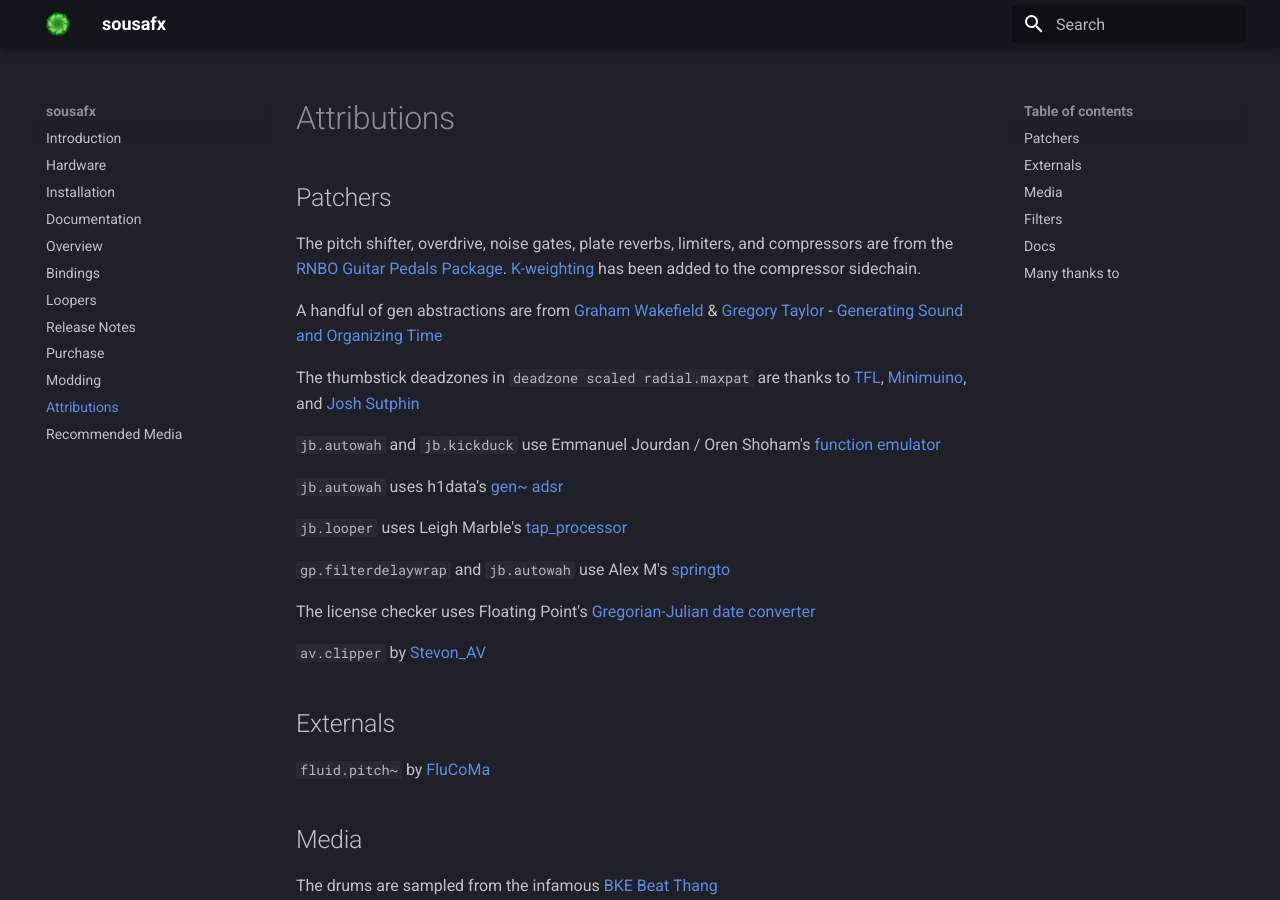
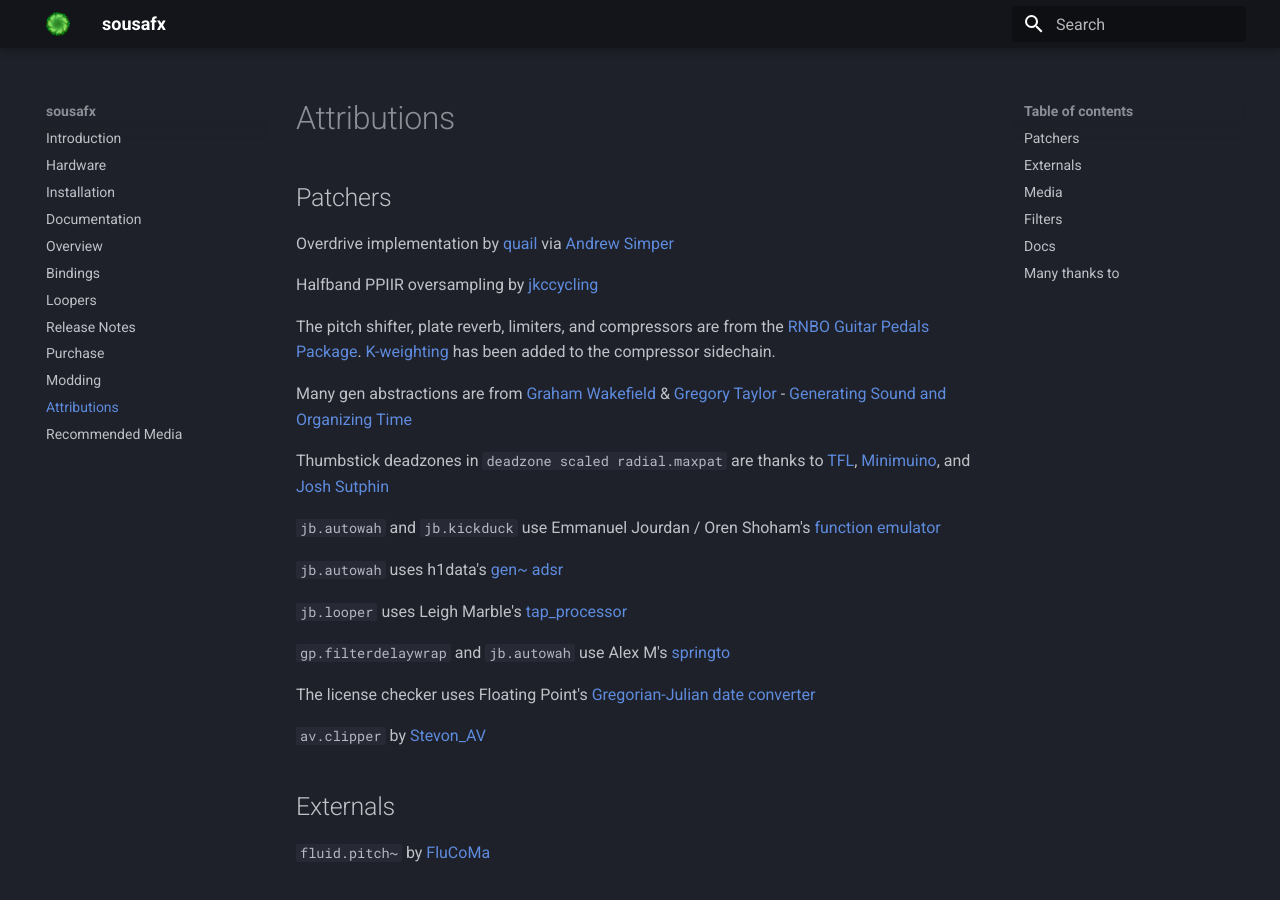
Before and after one commit to Sousastep/SousaFX-rnbo-docs, an MkDocs documentation site: the page built from docs/attributions.md, in a window 1280 px wide and 900 px high. Built offline with MkDocs 1.6.1 and Material for MkDocs 9.7.7, drawn with Linux system fonts in a browser that asks for light colours; the version menu is left out.

Commit message:
v0.11.7 attributions

```diff
--- a/docs/attributions.md
+++ b/docs/attributions.md
@@ -7,11 +7,15 @@
 
 ## Patchers
 
-The pitch shifter, overdrive, noise gates, plate reverbs, limiters, and compressors are from the [RNBO Guitar Pedals Package](https://cycling74.com/products/rnbo-guitar-pedals). [K-weighting](https://www.itu.int/dms_pubrec/itu-r/rec/bs/R-REC-BS.1770-5-202311-I!!PDF-E.pdf) has been added to the compressor sidechain.
+Overdrive implementation by [quail](https://discord.com/channels/289378508247924738/289379241345155073/1533985256569307197) via [Andrew Simper](https://www.youtube.com/watch?v=eGcqomH6aAc)
 
-A handful of gen abstractions are from [Graham Wakefield](https://github.com/grrrwaaa) & [Gregory Taylor](https://cycling74.com/articles/an-interview-with-gregory-taylor) - [Generating Sound and Organizing Time](https://cycling74.com/books/go)
+Halfband PPIIR oversampling by [jkccycling](https://discord.com/channels/289378508247924738/289379241345155073/1403535159596159069)
 
-The thumbstick deadzones in `deadzone scaled radial.maxpat` are thanks to [TFL](https://cycling74.com/forums/scaled-radial-deadzone-for-gamepad-joystick#reply-68021c0c3bd53f00135efbe2), [Minimuino](https://github.com/Minimuino/thumbstick-deadzones), and [Josh Sutphin](https://joshsutphin.com/gamedev/doing-thumbstick-dead-zones-right.html)
+The pitch shifter, plate reverb, limiters, and compressors are from the [RNBO Guitar Pedals Package](https://cycling74.com/products/rnbo-guitar-pedals). [K-weighting](https://www.itu.int/dms_pubrec/itu-r/rec/bs/R-REC-BS.1770-5-202311-I!!PDF-E.pdf) has been added to the compressor sidechain.
+
+Many gen abstractions are from [Graham Wakefield](https://github.com/grrrwaaa) & [Gregory Taylor](https://cycling74.com/articles/an-interview-with-gregory-taylor) - [Generating Sound and Organizing Time](https://cycling74.com/books/go)
+
+Thumbstick deadzones in `deadzone scaled radial.maxpat` are thanks to [TFL](https://cycling74.com/forums/scaled-radial-deadzone-for-gamepad-joystick#reply-68021c0c3bd53f00135efbe2), [Minimuino](https://github.com/Minimuino/thumbstick-deadzones), and [Josh Sutphin](https://joshsutphin.com/gamedev/doing-thumbstick-dead-zones-right.html)
 
 `jb.autowah` and `jb.kickduck` use Emmanuel Jourdan / Oren Shoham's [function emulator](https://cycling74.com/forums/math-behind-function-curve#reply-6006263e0da59906d7aff1c2)
 
```
